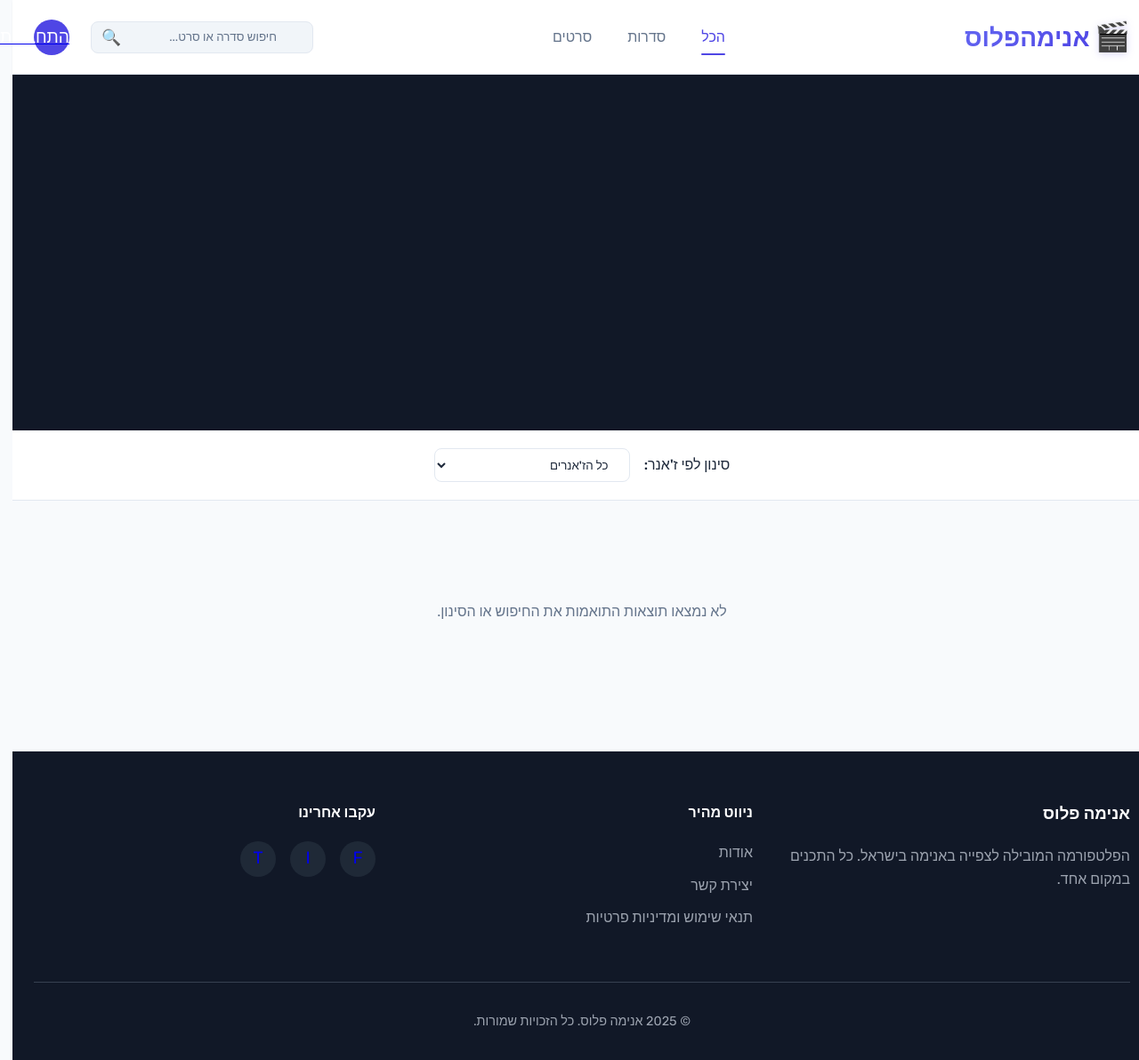
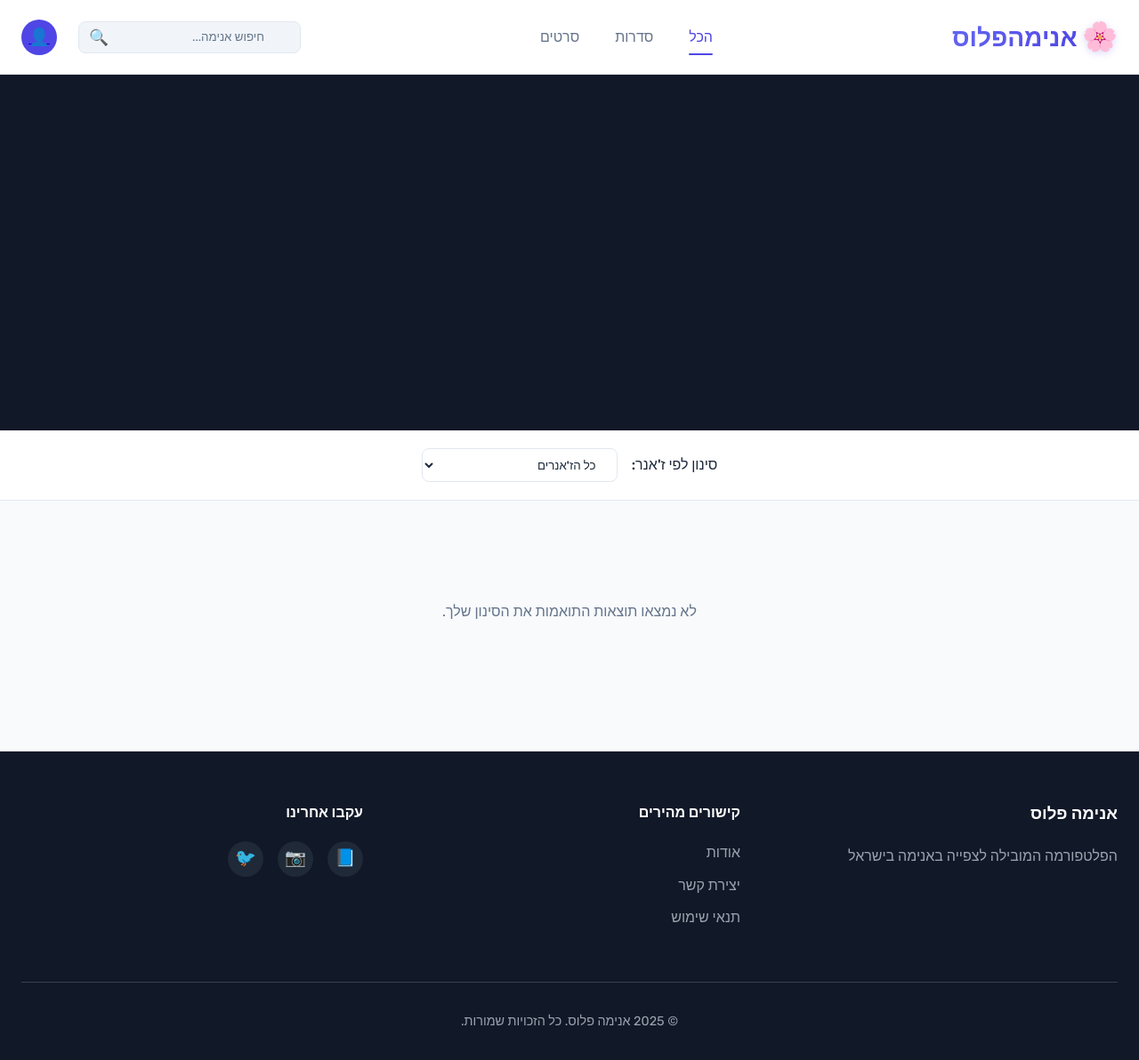
Before and after one commit to Ehud2/AIsrael, a Flask app: page / in a window 1280 px wide. Shown: the whole page at 89% size. Run offline with Flask 3, Linux system fonts and the light colour scheme; data that the repository does not hold is empty; parts of the project's set-up code (start-up, migrations or seed data) failed here and were passed over.

Commit message:
Update index.html

```diff
--- a/templates/index.html
+++ b/templates/index.html
@@ -14,11 +14,7 @@
             height: 40px;
             border-radius: 50%;
             cursor: pointer;
-            border: 2px solid var(--primary);
-            transition: transform 0.2s ease;
-        }
-        .profile-pic:hover {
-            transform: scale(1.1);
+            border: 2px solid #e2e8f0;
         }
         .user-profile a {
             display: flex;
@@ -32,7 +28,7 @@
             <div class="header-content">
                 <div class="logo">
                     <a href="/" style="text-decoration: none; color: inherit;">
-                        <span class="logo-icon">🎬</span>
+                        <span class="logo-icon">🌸</span>
                         <span class="logo-text">אנימה<span class="logo-plus">פלוס</span></span>
                     </a>
                 </div>
@@ -46,7 +42,7 @@
                 </nav>
                 <div class="header-actions">
                     <div class="search-box">
-                        <input type="text" id="searchInput" placeholder="חיפוש סדרה או סרט...">
+                        <input type="text" id="searchInput" placeholder="חיפוש אנימה...">
                         <span class="search-icon">🔍</span>
                     </div>
                     <div class="user-profile">
@@ -56,7 +52,7 @@
                             </a>
                         {% else %}
                             <a href="{{ url_for('login') }}">
-                                <button class="user-btn">התחברות</button>
+                                <button class="user-btn">👤</button>
                             </a>
                         {% endif %}
                     </div>
@@ -76,7 +72,6 @@
         <div class="container">
             <div class="filter-group">
                 <label class="filter-label">סינון לפי ז'אנר:</label>
-                <div class="select-wrapper">
                 <select id="genreFilter" class="filter-select">
                     <option value="all">כל הז'אנרים</option>
                     <option value="פעולה">פעולה</option>
@@ -87,7 +82,6 @@
                     <option value="דרמה">דרמה</option>
                     <option value="מותחן">מותחן</option>
                 </select>
-                </div>
             </div>
         </div>
     </section>
@@ -116,22 +110,22 @@
             <div class="footer-content">
                 <div class="footer-section">
                     <h3>אנימה פלוס</h3>
-                    <p>הפלטפורמה המובילה לצפייה באנימה בישראל. כל התכנים במקום אחד.</p>
+                    <p>הפלטפורמה המובילה לצפייה באנימה בישראל</p>
                 </div>
                 <div class="footer-section">
-                    <h4>ניווט מהיר</h4>
+                    <h4>קישורים מהירים</h4>
                     <ul>
                         <li><a href="#">אודות</a></li>
                         <li><a href="#">יצירת קשר</a></li>
-                        <li><a href="#">תנאי שימוש ומדיניות פרטיות</a></li>
+                        <li><a href="#">תנאי שימוש</a></li>
                     </ul>
                 </div>
                 <div class="footer-section">
                     <h4>עקבו אחרינו</h4>
                     <div class="social-links">
-                        <a href="#" aria-label="Facebook">F</a>
-                        <a href="#" aria-label="Instagram">I</a>
-                        <a href="#" aria-label="Twitter">T</a>
+                        <a href="#">📘</a>
+                        <a href="#">📷</a>
+                        <a href="#">🐦</a>
                     </div>
                 </div>
             </div>
@@ -190,12 +184,12 @@
             categoriesContainer.innerHTML = '';
 
             if (data.length === 0) {
-                displayMessage("לא נמצאו תוצאות התואמות את החיפוש או הסינון.");
+                displayMessage("לא נמצאו תוצאות התואמות את הסינון שלך.");
                 return;
             }
 
             const groupedByCategory = data.reduce((acc, anime) => {
-                const category = anime.categoryName || 'כללי';
+                const category = anime.categoryName || 'ללא קטגוריה';
                 if (!acc[category]) {
                     acc[category] = [];
                 }
@@ -299,9 +293,9 @@
 
             card.innerHTML = `
                 <div class="anime-image">
-                    <img src="${anime.image}" alt="${anime.title_he}" loading="lazy" onerror="this.src='https://placehold.co/300x420/e3e8ee/5f6773?text=תמונה+חסרה'">
+                    <img src="${anime.image}" alt="${anime.title_he}" onerror="this.src='https://placehold.co/300x420/cccccc/ffffff?text=Image+Error'">
                     <div class="anime-overlay">
-                        <button class="play-btn">▶</button>
+                        <button class="play-btn">▶ צפה עכשיו</button>
                     </div>
                     <span class="anime-type">${anime.type === 'series' ? 'סדרה' : 'סרט'}</span>
                 </div>
@@ -344,8 +338,8 @@
                     </div>
                     <div class="modal-details">
                         <div class="modal-actions">
-                            <button class="btn-primary">▶ התחל צפייה</button>
-                            <button class="btn-secondary">➕ הוסף לרשימה</button>
+                            <button class="btn-primary">▶ התחל לצפות</button>
+                            <button class="btn-secondary">➕ הוסף למועדפים</button>
                         </div>
                         <div class="modal-info">
                             <div class="info-row">
```
Lines whose indentation alone changed are shown as unchanged.
